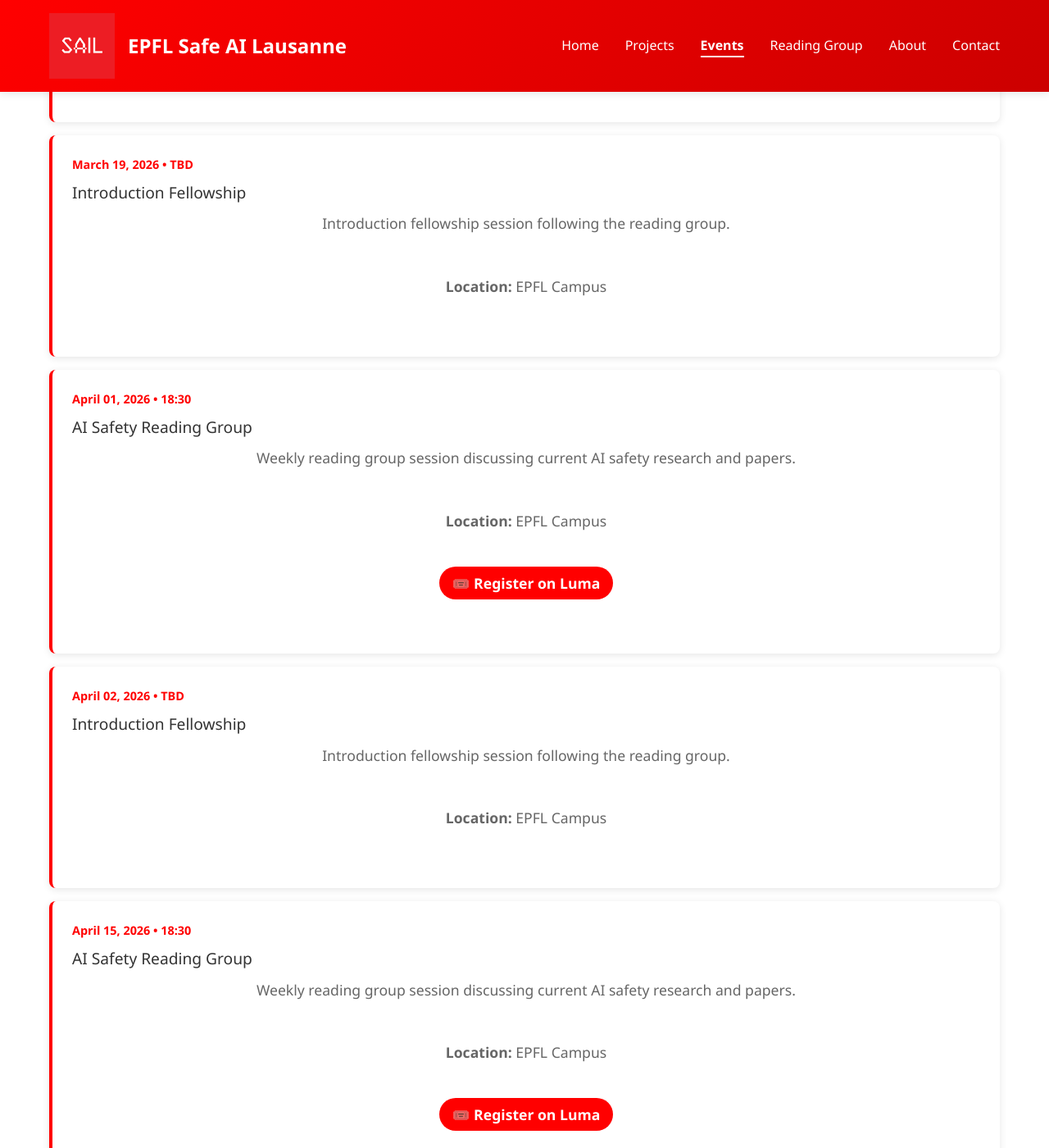
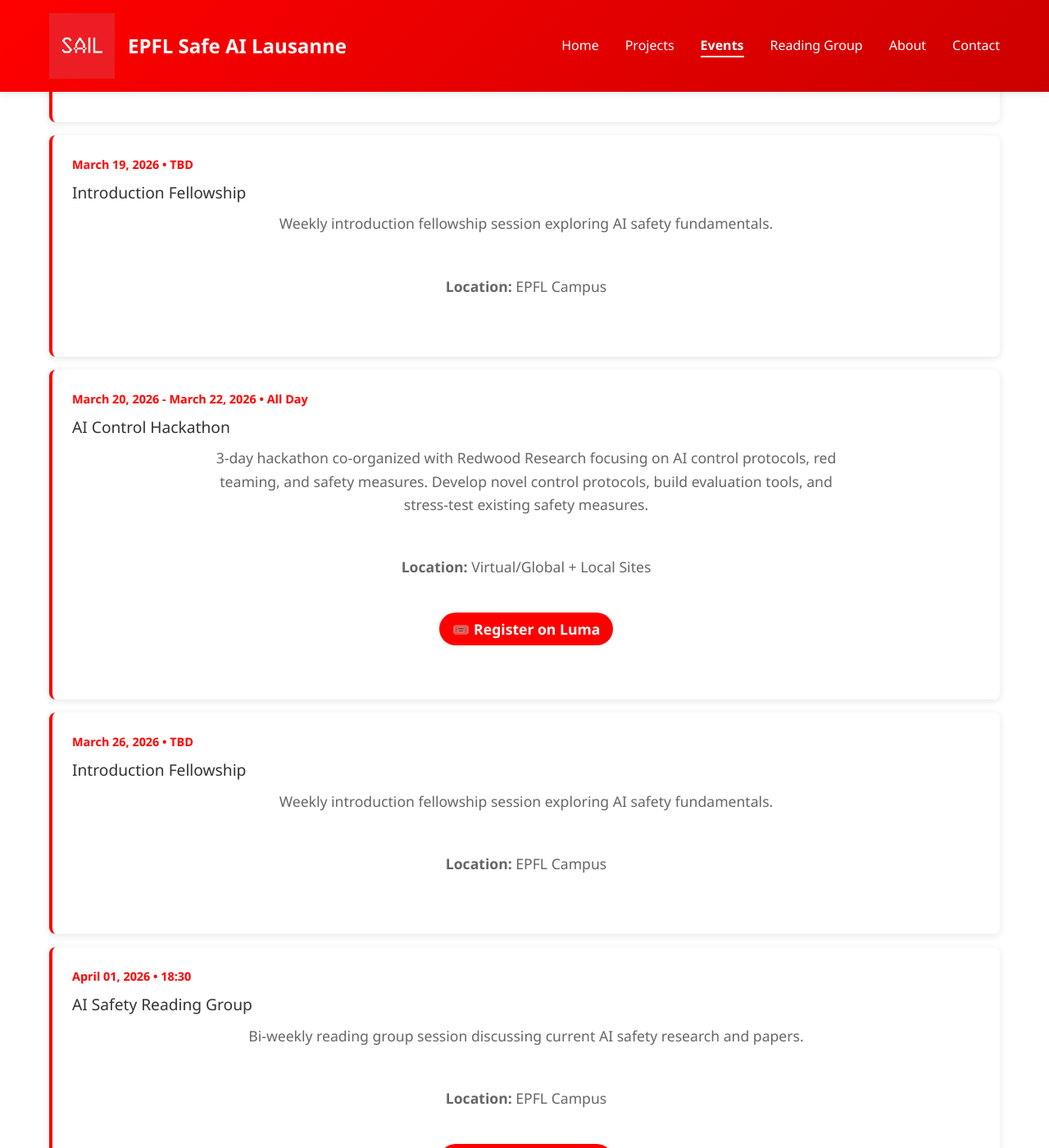
Before and after one commit to AWuhrmann/sail-website, a Jekyll site: the page built from events.html, in a window 1280 px wide and 1400 px high, scrolled down 1125 px. Shown: the whole window at 82% size. Built offline with Jekyll 4.4.1, drawn with Linux system fonts in a browser that asks for light colours; some of the changed text lies outside the part shown.

Commit message:
Update event schedule and add AI Control Hackathon
- Fix reading groups to bi-weekly (4 sessions): Mar 18, Apr 1, Apr 15, Apr 29
- Fix fellowships to weekly (4 sessions): Mar 19, Mar 26, Apr 2, Apr 16
- Add spring break on Apr 9 (no events)
- Add AI Control Hackathon Mar 20-22 (Apart Research + Redwood Research)
- Update descriptions to clarify schedules and content

```diff
--- a/_data/events.yml
+++ b/_data/events.yml
@@ -9,7 +9,7 @@ upcoming:
 
   - date: "2026-03-18"
     title: "AI Safety Reading Group"
-    description: "Weekly reading group session discussing current AI safety research and papers."
+    description: "Bi-weekly reading group session discussing current AI safety research and papers."
     location: "EPFL Campus"
     time: "18:30"
     type: "reading_group"
@@ -17,14 +17,30 @@ upcoming:
 
   - date: "2026-03-19"
     title: "Introduction Fellowship"
-    description: "Introduction fellowship session following the reading group."
+    description: "Weekly introduction fellowship session exploring AI safety fundamentals."
+    location: "EPFL Campus"
+    time: "TBD"
+    type: "fellowship"
+
+  - date: "2026-03-20"
+    title: "AI Control Hackathon"
+    description: "3-day hackathon co-organized with Redwood Research focusing on AI control protocols, red teaming, and safety measures. Develop novel control protocols, build evaluation tools, and stress-test existing safety measures."
+    location: "Virtual/Global + Local Sites"
+    time: "All Day"
+    end_date: "2026-03-22"
+    type: "hackathon"
+    registration_url: "https://apartresearch.com/sprints/ai-control-hackathon-2026-03-20-to-2026-03-22"
+
+  - date: "2026-03-26"
+    title: "Introduction Fellowship"
+    description: "Weekly introduction fellowship session exploring AI safety fundamentals."
     location: "EPFL Campus"
     time: "TBD"
     type: "fellowship"
 
   - date: "2026-04-01"
     title: "AI Safety Reading Group"
-    description: "Weekly reading group session discussing current AI safety research and papers."
+    description: "Bi-weekly reading group session discussing current AI safety research and papers."
     location: "EPFL Campus"
     time: "18:30"
     type: "reading_group"
@@ -32,14 +48,21 @@ upcoming:
 
   - date: "2026-04-02"
     title: "Introduction Fellowship"
-    description: "Introduction fellowship session following the reading group."
+    description: "Weekly introduction fellowship session exploring AI safety fundamentals."
     location: "EPFL Campus"
     time: "TBD"
     type: "fellowship"
 
+  - date: "2026-04-09"
+    title: "Spring Break"
+    description: "No events this week - enjoy your vacation! Regular sessions resume April 15th."
+    location: "N/A"
+    time: "N/A"
+    type: "break"
+
   - date: "2026-04-15"
     title: "AI Safety Reading Group"
-    description: "Weekly reading group session discussing current AI safety research and papers."
+    description: "Bi-weekly reading group session discussing current AI safety research and papers."
     location: "EPFL Campus"
     time: "18:30"
     type: "reading_group"
@@ -47,10 +70,17 @@ upcoming:
 
   - date: "2026-04-16"
     title: "Introduction Fellowship"
-    description: "Introduction fellowship session following the reading group."
+    description: "Weekly introduction fellowship session exploring AI safety fundamentals."
     location: "EPFL Campus"
     time: "TBD"
     type: "fellowship"
+
+  - date: "2026-04-29"
+    title: "AI Safety Reading Group"
+    description: "Bi-weekly reading group session discussing current AI safety research and papers."
+    location: "EPFL Campus"
+    time: "18:30"
+    type: "reading_group"
 
 past:
   - date: "2025-12-10"
```
